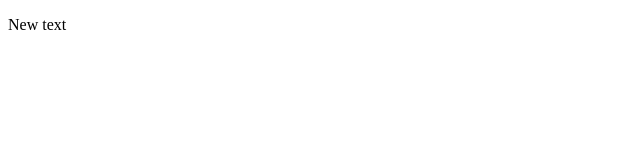
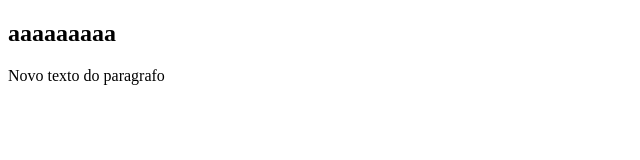
Before and after one commit to caioalexleme/javascript_dom, a plain HTML site: page 03-interacao-com-o-dom/index.html in a window 1280 px wide. Shown: the whole page, without its empty margins (0-640 px from the left). Drawn offline with Linux system fonts and the light colour scheme.

Commit message:
adjustments

```diff
--- a/03-interacao-com-o-dom/index.html
+++ b/03-interacao-com-o-dom/index.html
@@ -1,5 +1,6 @@
 <!DOCTYPE html>
 <html lang="pt-br">
+
 <head>
     <meta charset="UTF-8">
     <meta name="viewport" content="width=device-width, initial-scale=1.0">
@@ -7,9 +8,13 @@
 
 
 </head>
+
 <body>
 
+    <h2>eeeeeeeeeeeeeeeeeeeee</h2>
     <p>Conteúdo HTML</p>
+
+
 
     <script>
 
@@ -28,12 +33,15 @@
 
     <script>
         console.log(document.body.childNodes)
-        document.body.childNodes[1].innerText = 'Novo texto do parágrafo'
-        document.body.childNodes[1].textContent = 'New text'
+        document.body.childNodes[1].innerText = 'Novo texto do h2'
+        document.body.childNodes[3].innerText = 'Novo texto do paragrafo'
+        document.body.childNodes[1].textContent = 'aaaaaaaaa'
 
+
+        document.documentElement.lang = 'en'
         console.log(document.documentElement.lang)
-
     </script>
 
 </body>
+
 </html>
```
